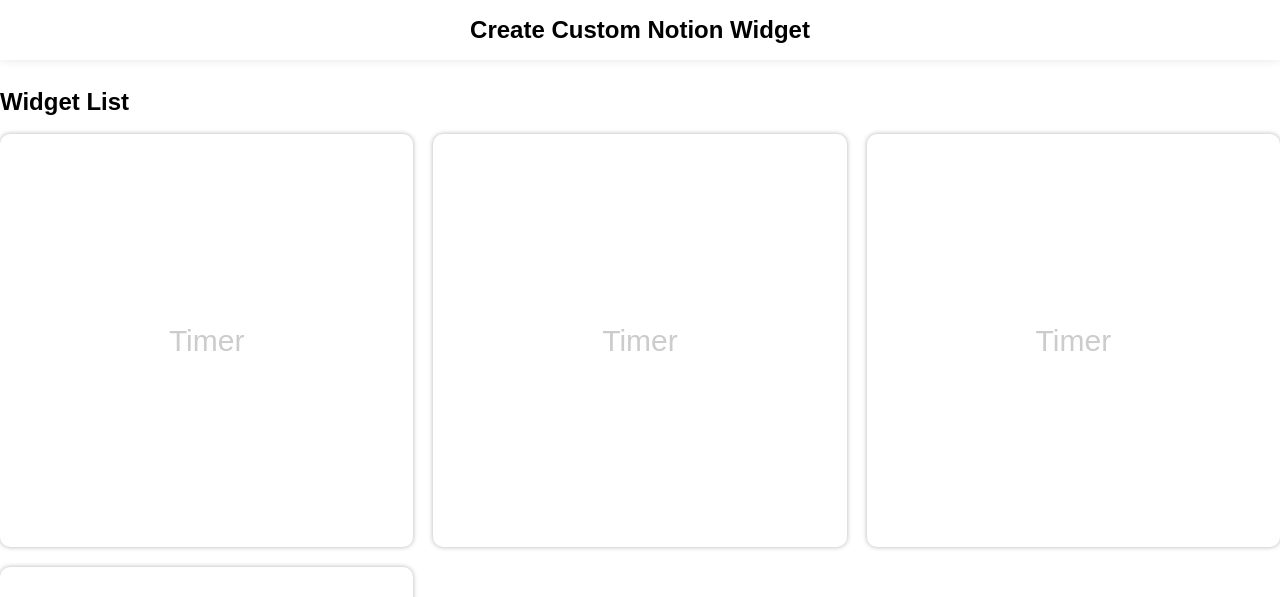
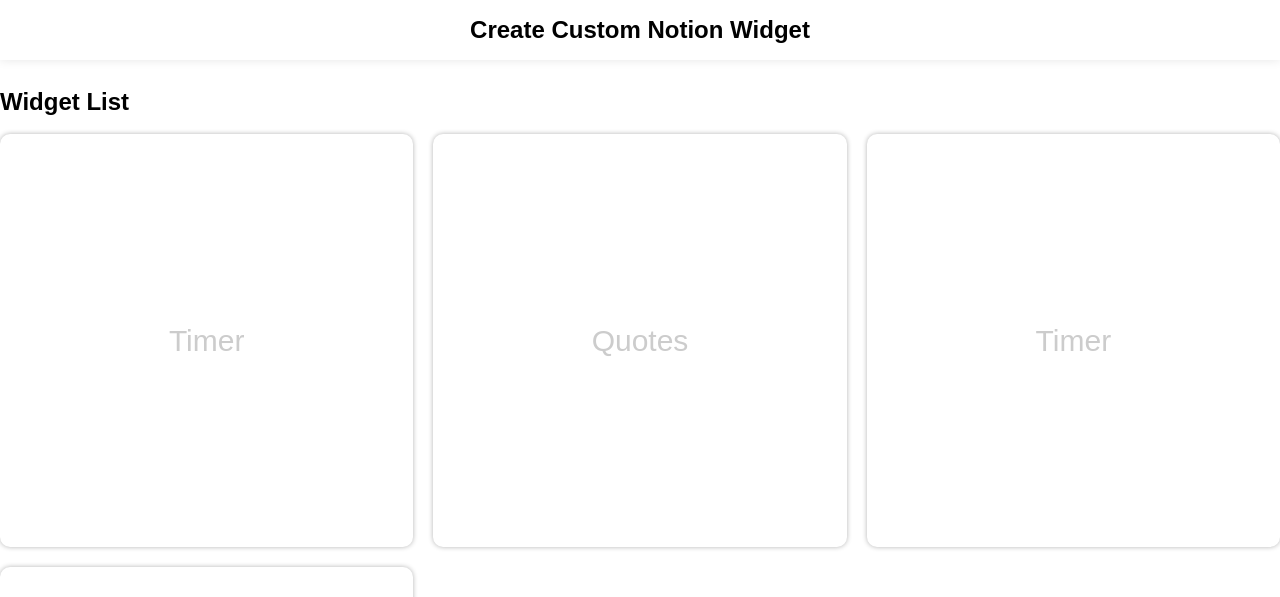
Before and after one commit to sungdongyoon/notion-widget, a Next.js app: page / in a window 1280 px wide. Shown: the top 597 px of the page. Built offline with nearby package versions, Linux system fonts and the light colour scheme; a web font is replaced by a local one.

Commit message:
quotes 메뉴 추가

```diff
--- a/src/app/page.jsx
+++ b/src/app/page.jsx
@@ -13,7 +13,7 @@ export default function Home() {
             <Link href="/timer">Timer</Link>
           </div>
           <div className={style.widgetItem}>
-            <Link href="/timer">Timer</Link>
+            <Link href="/quotes">Quotes</Link>
           </div>
           <div className={style.widgetItem}>
             <Link href="/timer">Timer</Link>
```
